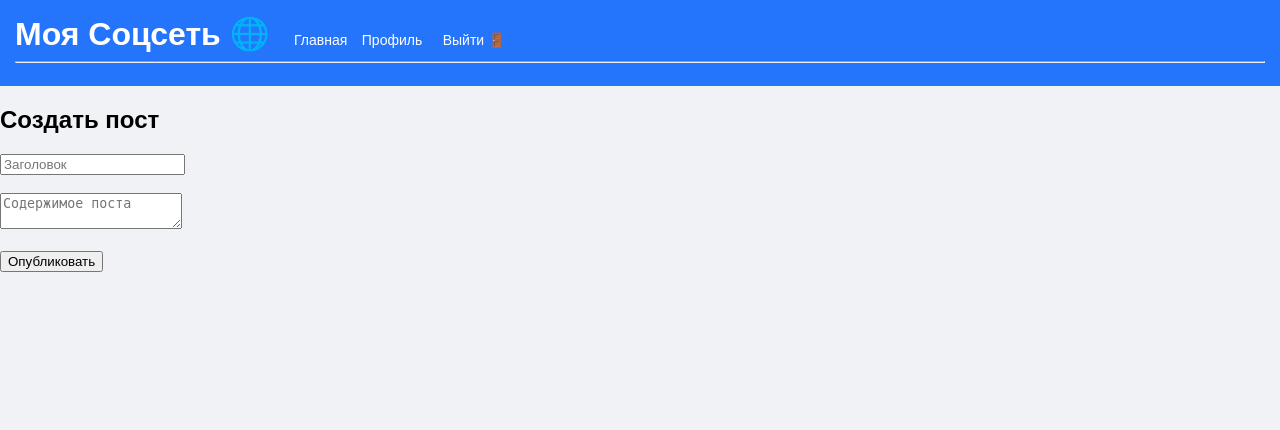
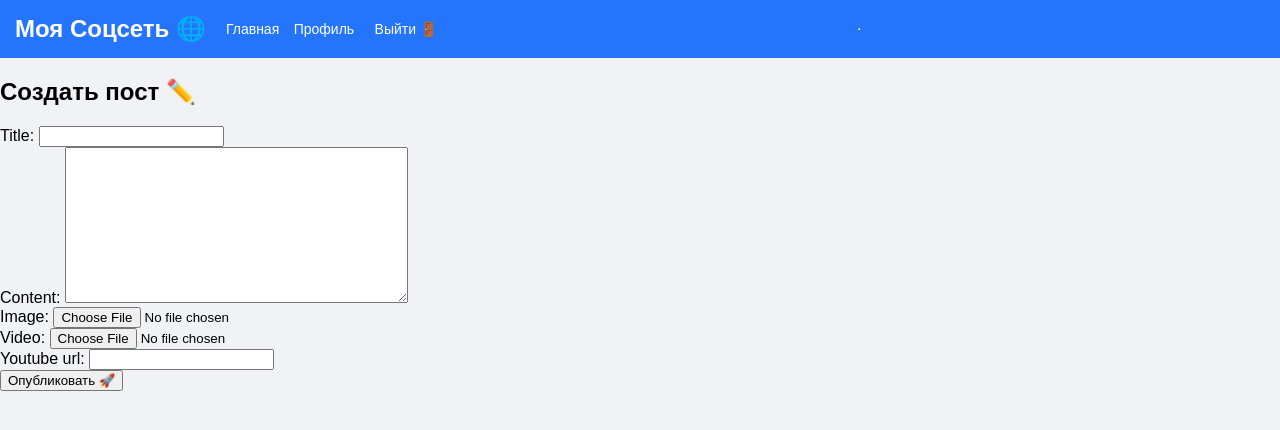
Before and after one commit to sawa200/Social-network, a Django app: page /feed/create/ in a window 1280 px wide. Shown: the top 430 px of the page. Run offline with Django 5.2, Linux system fonts and the light colour scheme; the visitor is signed in with stand-in values (Sample User, id 1); some libraries are stand-ins or nearby versions.

Commit message:
Добавил лайки с AJAX, поддержку видео, фиксированные размеры фото и исправил шаблоны

```diff
--- a/config/urls.py
+++ b/config/urls.py
@@ -17,6 +17,8 @@
 from django.contrib import admin
 from django.urls import path, include
 from feed import views as feed_views
+from django.conf import settings
+from django.conf.urls.static import static
 
 urlpatterns = [
     path('admin/', admin.site.urls),
@@ -24,3 +26,5 @@
     path('users/', include('users.urls')),
     path('feed/', include('feed.urls')),
 ]
+if settings.DEBUG:
+    urlpatterns += static(settings.MEDIA_URL, document_root=settings.MEDIA_ROOT)
--- a/feed/forms.py
+++ b/feed/forms.py
@@ -4,8 +4,39 @@
 class PostForm(forms.ModelForm):
     class Meta:
         model = Post
-        fields = ['title', 'content']
-        widgets = {
-            'title': forms.TextInput(attrs={'placeholder': 'Заголовок поста'}),
-            'content': forms.Textarea(attrs={'placeholder': 'Текст поста', 'rows':5}),
-        }
+        fields = ['title', 'content', 'image',"video", 'file', 'youtube_url']
+
+    def clean_image(self):
+        image = self.cleaned_data.get('image')
+        if image:
+            allowed_types = ['image/jpeg', 'image/png', 'image/gif']
+            if image.content_type not in allowed_types:
+                raise forms.ValidationError("Можно загружать только изображения (JPG, PNG, GIF).")
+        return image
+    def clean_video(self):
+        video = self.cleaned_data.get("video")
+        if video:
+            allowed_types = ["video/mp4", "video/avi", "video/mpeg"]
+            if video.content_type not in allowed_types:
+                raise forms.ValidationError("Можно загружать только видео (mp4, avi, mpeg)")
+        return video
+
+    def clean_file(self):
+        file = self.cleaned_data.get('file')
+        if file:
+            allowed_types = [
+                'application/pdf',
+                'application/msword',
+                'application/vnd.openxmlformats-officedocument.wordprocessingml.document',
+                'application/zip',
+                'text/plain'
+            ]
+            if file.content_type not in allowed_types:
+                raise forms.ValidationError("Недопустимый тип файла. Разрешены PDF, DOC/DOCX, ZIP, TXT.")
+        return file
+
+    def clean_youtube_url(self):
+        url = self.cleaned_data.get('youtube_url')
+        if url and not ("youtube.com" in url or "youtu.be" in url):
+            raise forms.ValidationError("Введите корректную ссылку на YouTube.")
+        return url
--- a/feed/models.py
+++ b/feed/models.py
@@ -2,14 +2,27 @@
 from django.conf import settings
 
 class Post(models.Model):
-    author = models.ForeignKey(
-        settings.AUTH_USER_MODEL,
-        on_delete=models.CASCADE,
-        related_name='feed_posts'
-    )
     title = models.CharField(max_length=200)
     content = models.TextField()
+    image = models.ImageField(upload_to='images/', blank=True, null=True)
+    file = models.FileField(upload_to='files/', blank=True, null=True)
+    youtube_url = models.URLField(blank=True, null=True)
     created_at = models.DateTimeField(auto_now_add=True)
+    author = models.ForeignKey(settings.AUTH_USER_MODEL, on_delete=models.CASCADE)
+    video = models.FileField(upload_to="videos/", blank=True, null=True)
+
+
+
+    likes = models.ManyToManyField(
+        settings.AUTH_USER_MODEL,
+        related_name='liked_posts',
+        blank=True
+    )
+
+
+
+    def total_likes(self):
+        return self.likes.count()
 
     def __str__(self):
         return self.title
--- a/feed/templates/feed/base.html
+++ b/feed/templates/feed/base.html
@@ -4,6 +4,9 @@
 <head>
     <meta charset="UTF-8">
     <title>{% block title %}Соцсеть{% endblock %}</title>
+    <link href="https://cdnjs.cloudflare.com/ajax/libs/font-awesome/6.4.0/css/all.min.css" rel="stylesheet">
+
+
     <link rel="stylesheet" href="{% static 'css/style.css' %}">
 </head>
 <body>
--- a/feed/templates/feed/create_post.html
+++ b/feed/templates/feed/create_post.html
@@ -1,14 +1,46 @@
 {% extends "feed/base.html" %}
 {% load widget_tweaks %}
+
 {% block title %}Создать пост ✏️{% endblock %}
 
 {% block content %}
-<h2>Создать пост</h2>
+<div class="create-post-container">
+    <h2>Создать пост ✏️</h2>
+    <form method="POST" enctype="multipart/form-data">
+        {% csrf_token %}
+        {{ form.non_field_errors }}
 
-<form method="POST">
-    {% csrf_token %}
-    <input type="text" name="title" placeholder="Заголовок" required><br><br>
-    <textarea name="content" placeholder="Содержимое поста" required></textarea><br><br>
-    <button type="submit">Опубликовать</button>
-</form>
+        <div class="form-field">
+            {{ form.title.label_tag }}
+            {{ form.title }}
+            {% if form.title.errors %}<div class="error">{{ form.title.errors }}</div>{% endif %}
+        </div>
+
+        <div class="form-field">
+            {{ form.content.label_tag }}
+            {{ form.content }}
+            {% if form.content.errors %}<div class="error">{{ form.content.errors }}</div>{% endif %}
+        </div>
+
+        <div class="form-field">
+            {{ form.image.label_tag }}
+            {{ form.image }}
+            {% if form.image.errors %}<div class="error">{{ form.image.errors }}</div>{% endif %}
+        </div>
+
+        <div class="form-field">
+            {{ form.video.label_tag }}
+            {{ form.video }}
+            {% if form.video.errors %}<div class="error">{{ form.video.errors }}</div>{% endif %}
+        </div>
+
+        <div class="form-field">
+            {{ form.youtube_url.label_tag }}
+            {{ form.youtube_url }}
+            {% if form.youtube_url.errors %}<div class="error">{{ form.youtube_url.errors }}</div>{% endif %}
+        </div>
+
+        <button type="submit" class="btn">Опубликовать 🚀</button>
+    </form>
+</div>
 {% endblock %}
--- a/feed/urls.py
+++ b/feed/urls.py
@@ -4,4 +4,6 @@
 urlpatterns = [
     path('', views.index, name='index'),
     path('create/', views.create_post, name='create_post'),
+    path('like/<int:post_id>/', views.like_post, name='like_post'),
+
 ]
--- a/feed/views.py
+++ b/feed/views.py
@@ -1,6 +1,7 @@
 from django.shortcuts import render, redirect
 from django.contrib.auth.decorators import login_required
 from .models import Post
+from .forms import PostForm
 
 def index(request):
     posts = Post.objects.all().order_by('-created_at')
@@ -9,9 +10,22 @@
 @login_required
 def create_post(request):
     if request.method == 'POST':
-        title = request.POST.get('title')
-        content = request.POST.get('content')
-        if title and content:
-            Post.objects.create(author=request.user, title=title, content=content)
+        form = PostForm(request.POST, request.FILES)  # обязательно добавить request.FILES!
+        if form.is_valid():
+            post = form.save(commit=False)
+            post.author = request.user
+            post.save()
             return redirect('index')
-    return render(request, 'feed/create_post.html')
+    else:
+        form = PostForm()
+    return render(request, 'feed/create_post.html', {'form': form})
+
+
+@login_required
+def like_post(request, post_id):
+    post = Post.objects.get(id=post_id)
+    if request.user in post.likes.all():
+        post.likes.remove(request.user)
+    else:
+        post.likes.add(request.user)
+    return redirect(f"/#post-{post.id}")
--- a/static/css/style.css
+++ b/static/css/style.css
@@ -5,19 +6,21 @@
     padding: 0;
 }
 
+/* Шапка сайта */
 header {
     background-color: #2575fc;
     color: white;
     padding: 15px;
+    display: flex;
+    align-items: center;
 }
 
 header h1 {
     margin: 0;
-    display: inline-block;
+    font-size: 24px;
 }
 
 nav {
-    display: inline-block;
     margin-left: 20px;
 }
 
```
Also changed, not shown: other parts of static/css/style.css (+51 -10 lines), config/settings.py (+7 -0 lines), feed/templates/feed/index.html (+50 -3 lines), feed/migrations/0002_post_likes.py (added), feed/migrations/0003_post_file_post_image_post_youtube_url.py (added), feed/migrations/0004_alter_post_author_alter_post_content_alter_post_file_and_more.py (added), feed/migrations/0005_alter_post_author_alter_post_content_alter_post_file_and_more.py (added), feed/migrations/0006_alter_post_author.py (added), feed/migrations/0007_post_video.py (added).
